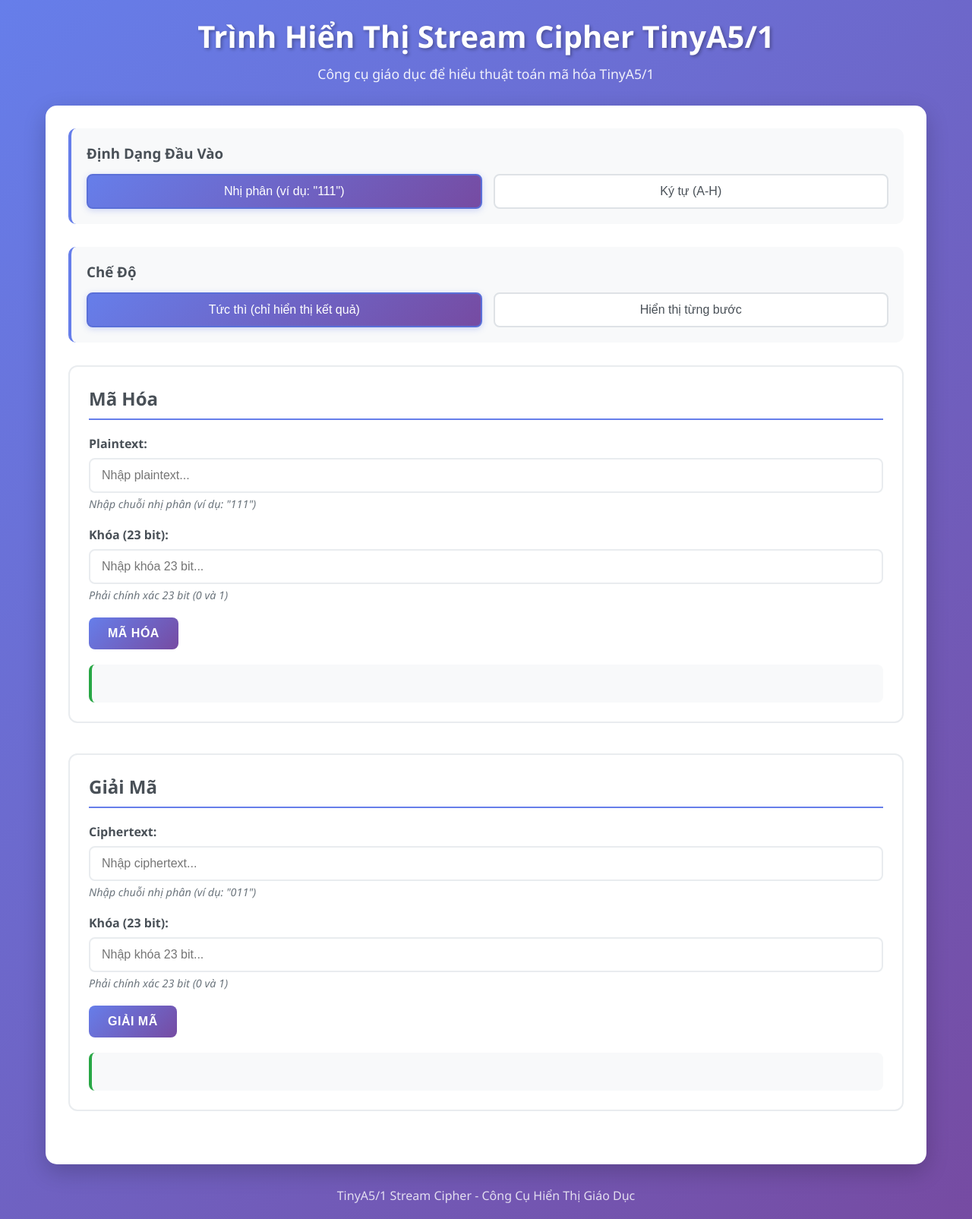
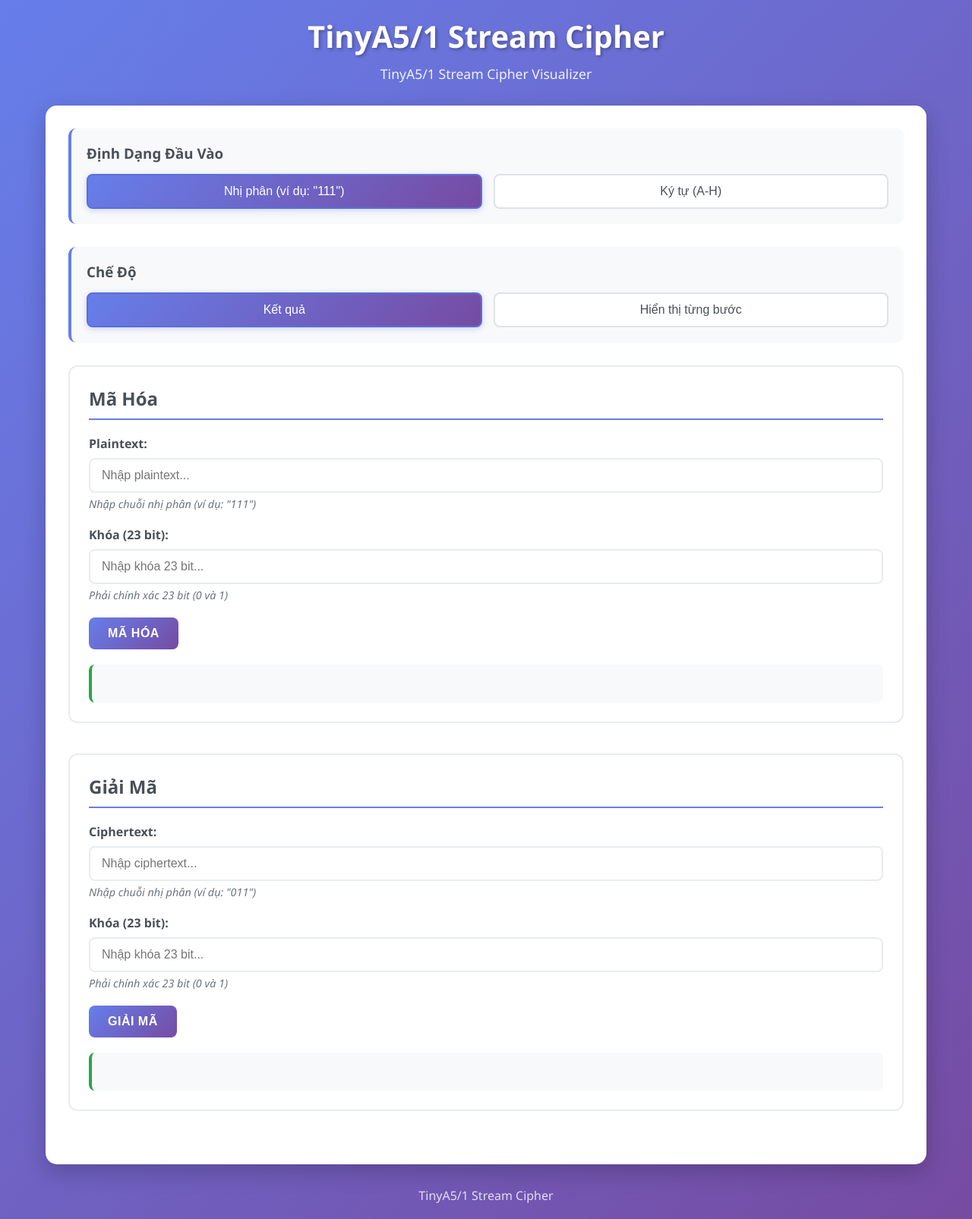
Before and after one commit to DucMinhh1234567/TinyA5-1-demo, a Flask app: page / in a window 1280 px wide. Shown: the whole page at 76% size. Run offline with Flask 3, Linux system fonts and the light colour scheme.

Commit message:
vercel compatible

```diff
--- /dev/null
+++ b/api/index.py
@@ -0,0 +1,4 @@
+from app import app
+
+# Export app cho Vercel
+handler = app
--- a/app.py
+++ b/app.py
@@ -2,6 +2,7 @@ from flask import Flask, render_template, request, jsonify
 from flask_cors import CORS
 from tinya51 import TinyA51, char_to_binary, binary_to_char, validate_key, validate_binary_data, validate_char_data
 import json
+import os
 
 app = Flask(__name__)
 CORS(app)  # Bật CORS cho phát triển local
--- a/templates/index.html
+++ b/templates/index.html
@@ -9,8 +9,8 @@
 <body>
     <div class="container">
         <header>
-            <h1>Trình Hiển Thị Stream Cipher TinyA5/1</h1>
-            <p>Công cụ giáo dục để hiểu thuật toán mã hóa TinyA5/1</p>
+            <h1>TinyA5/1 Stream Cipher</h1>
+            <p>TinyA5/1 Stream Cipher Visualizer</p>
         </header>
 
         <div class="main-content">
@@ -34,7 +34,7 @@
                 <h3>Chế Độ</h3>
                 <div class="radio-group">
                     <button type="button" class="option-btn active" data-option="immediate" data-group="mode">
-                        Tức thì (chỉ hiển thị kết quả)
+                        Kết quả
                     </button>
                     <button type="button" class="option-btn" data-option="visualize" data-group="mode">
                         Hiển thị từng bước
@@ -174,7 +174,7 @@
         </div>
 
         <footer>
-            <p>TinyA5/1 Stream Cipher - Công Cụ Hiển Thị Giáo Dục</p>
+            <p>TinyA5/1 Stream Cipher</p>
         </footer>
     </div>
 
```
Also changed, not shown: vercel.json (added).
